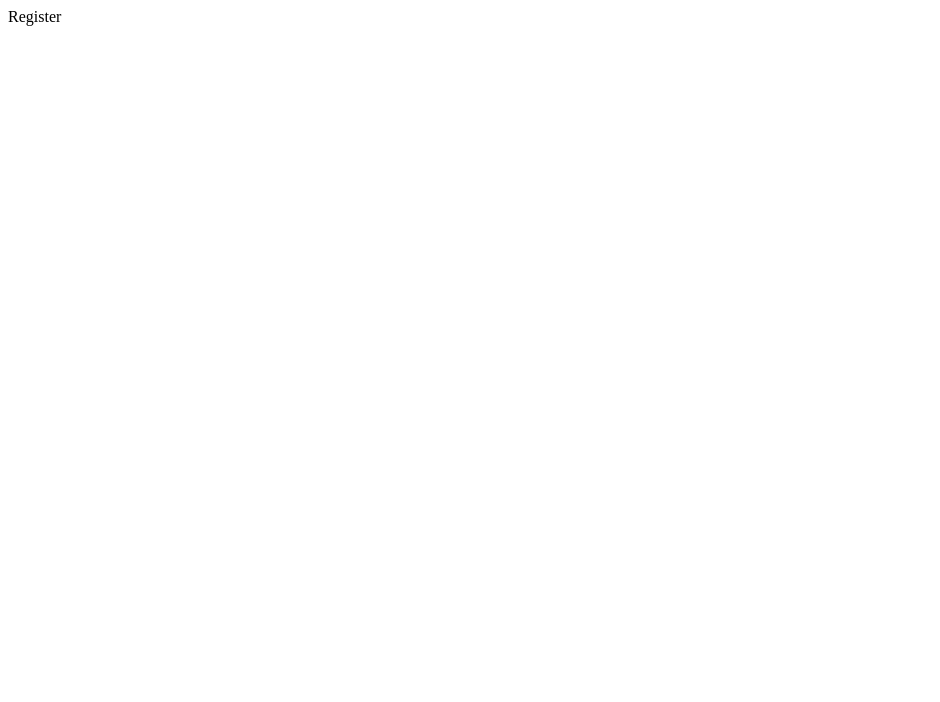
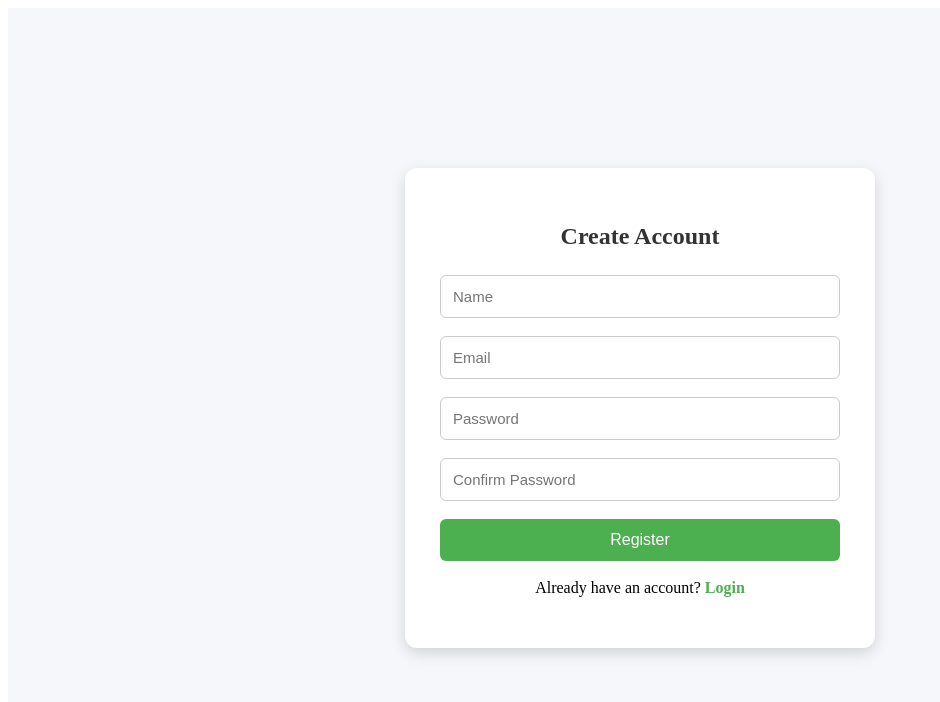
Before and after one commit to Ramya-Kondru/expenses-tracker, a React app in the folder frontend/: page /register in a window 1280 px wide. Shown: the top 702 px of the page, without its empty margins (0-940 px from the left). Built offline with nearby package versions, Linux system fonts and the light colour scheme; the HTML template or start-up script is replaced by a standard one.

Commit message:
Added register page

```diff
--- a/frontend/src/Pages/Register.jsx
+++ b/frontend/src/Pages/Register.jsx
@@ -1,7 +1,93 @@
-import React from "react";
+import { useState } from "react";
+import { Link, useNavigate } from "react-router-dom";
+import "../styles/Register.css";
 
-const Register = () => {
-  return <div>Register</div>;
-};
+function Register() {
+  const navigate = useNavigate();
+
+  const [formData, setFormData] = useState({
+    name: "",
+    email: "",
+    password: "",
+    confirmPassword: "",
+  });
+
+  const handleChange = (e) => {
+    setFormData({
+      ...formData,
+      [e.target.name]: e.target.value,
+    });
+  };
+
+  const handleSubmit = (e) => {
+    e.preventDefault();
+
+    if (formData.password !== formData.confirmPassword) {
+      alert("Passwords do not match");
+      return;
+    }
+
+    console.log(formData);
+
+    // API call will be added later
+
+    navigate("/login");
+  };
+
+  return (
+    <div className="register-container">
+      <div className="register-box">
+        <h2>Create Account</h2>
+
+        <form onSubmit={handleSubmit}>
+          <input
+            type="text"
+            name="name"
+            placeholder="Name"
+            value={formData.name}
+            onChange={handleChange}
+            required
+          />
+
+          <input
+            type="email"
+            name="email"
+            placeholder="Email"
+            value={formData.email}
+            onChange={handleChange}
+            required
+          />
+
+          <input
+            type="password"
+            name="password"
+            placeholder="Password"
+            value={formData.password}
+            onChange={handleChange}
+            required
+          />
+
+          <input
+            type="password"
+            name="confirmPassword"
+            placeholder="Confirm Password"
+            value={formData.confirmPassword}
+            onChange={handleChange}
+            required
+          />
+
+          <button type="submit">
+            Register
+          </button>
+        </form>
+
+        <p>
+          Already have an account?
+          <Link to="/login"> Login</Link>
+        </p>
+      </div>
+    </div>
+  );
+}
 
 export default Register;
--- a/frontend/src/components/Navbar.jsx
+++ b/frontend/src/components/Navbar.jsx
@@ -1,5 +1,6 @@
 import React from "react";
 import "../styles/Navbar.css";
+import { Link } from "react-router-dom";
 
 const Navbar = ({ isLoggedIn }) => {
   return (
@@ -17,7 +18,9 @@ const Navbar = ({ isLoggedIn }) => {
         ) : (
           <>
             <button className="nav-btn">Sign In</button>
-            <button className="nav-btn">Sign Up</button>
+            <Link to="/register">
+              <button className="nav-btn">Sign Up</button>
+            </Link>
           </>
         )}
       </div>
--- /dev/null
+++ b/frontend/src/styles/Register.css
@@ -0,0 +1,64 @@
+.register-container {
+  height: 100vh;
+  display: flex;
+  justify-content: center;
+  align-items: center;
+  background: #f5f7fa;
+}
+
+.register-box {
+  width: 400px;
+  background: white;
+  padding: 35px;
+  border-radius: 12px;
+  box-shadow: 0 5px 15px rgba(0,0,0,0.15);
+}
+
+.register-box h2 {
+  text-align: center;
+  margin-bottom: 25px;
+  color: #333;
+}
+
+.register-box form {
+  display: flex;
+  flex-direction: column;
+}
+
+.register-box input {
+  padding: 12px;
+  margin-bottom: 18px;
+  border: 1px solid #ccc;
+  border-radius: 6px;
+  font-size: 15px;
+}
+
+.register-box input:focus {
+  outline: none;
+  border-color: #4CAF50;
+}
+
+.register-box button {
+  padding: 12px;
+  border: none;
+  border-radius: 6px;
+  background: #4CAF50;
+  color: white;
+  font-size: 16px;
+  cursor: pointer;
+}
+
+.register-box button:hover {
+  background: #45a049;
+}
+
+.register-box p {
+  text-align: center;
+  margin-top: 18px;
+}
+
+.register-box a {
+  text-decoration: none;
+  color: #4CAF50;
+  font-weight: bold;
+}
```
